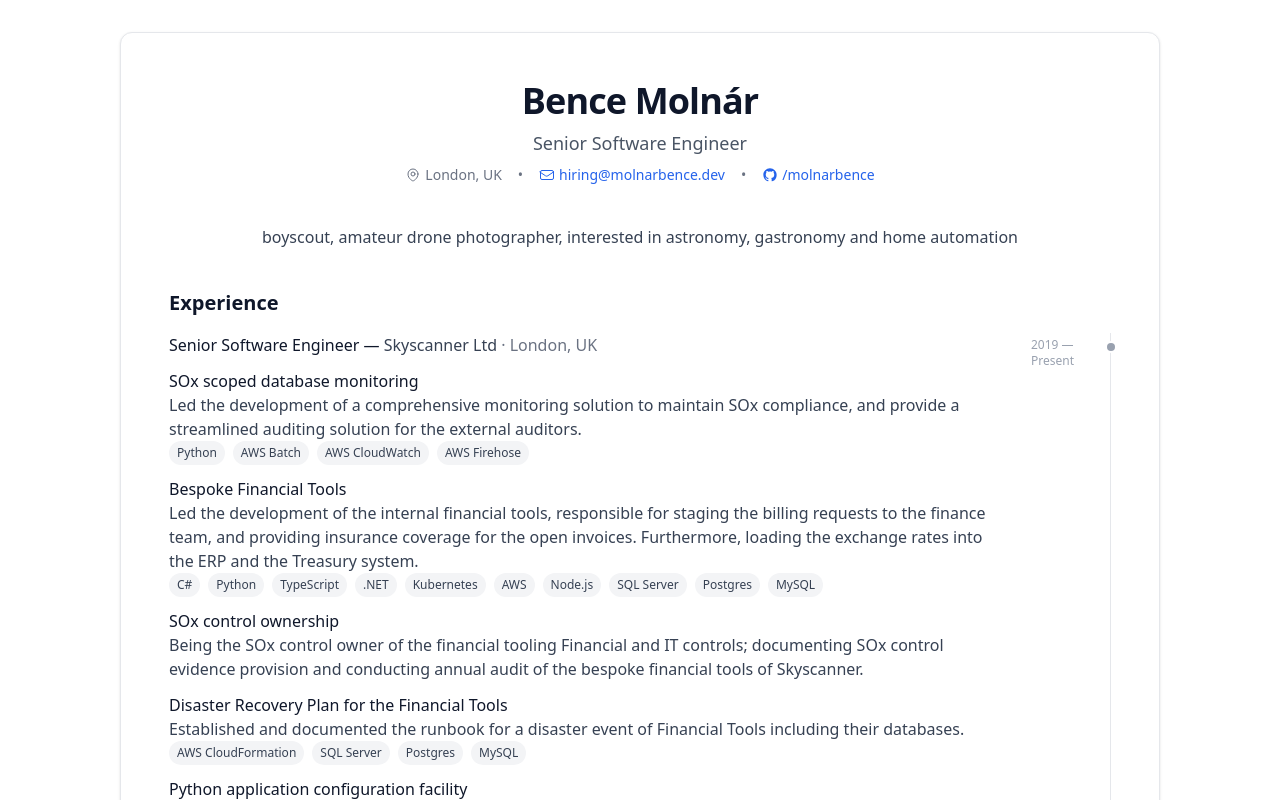
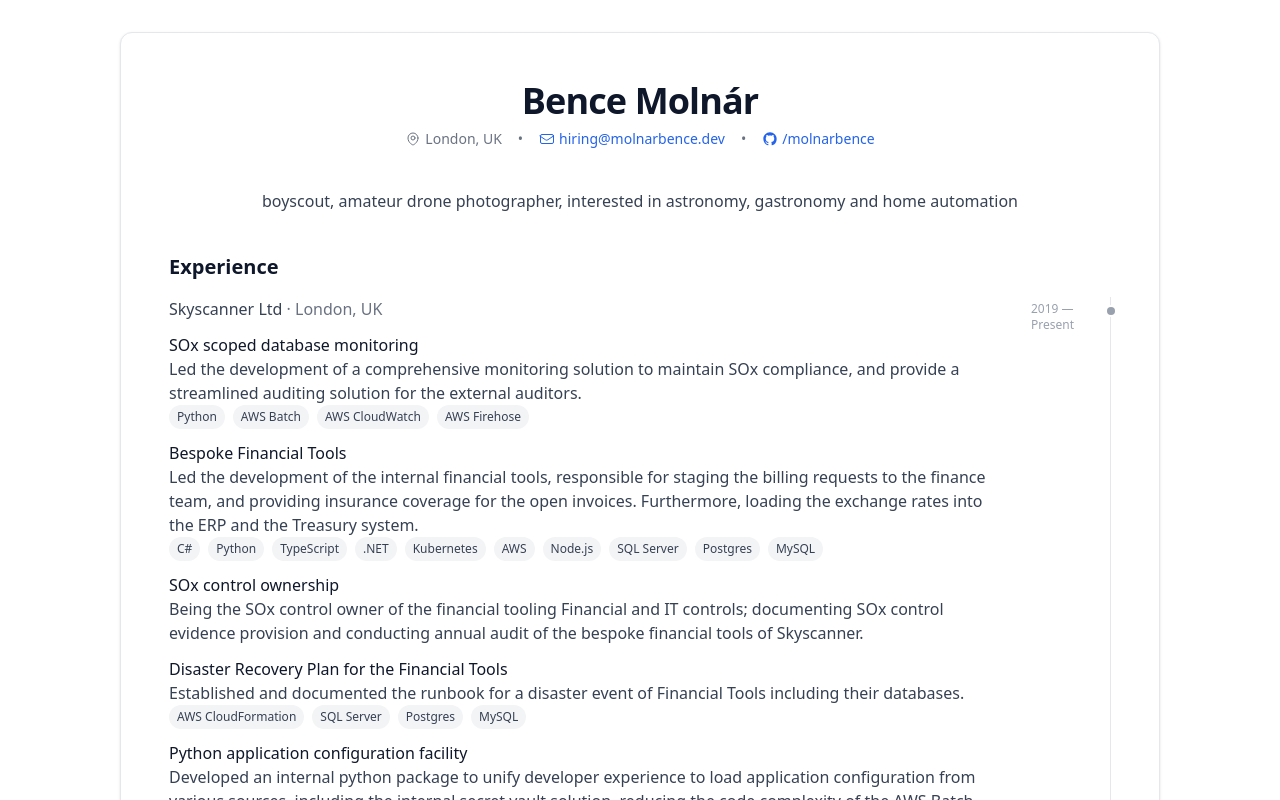
Before and after one commit to molnarbence/stornoway, a Nuxt app: page / in a window 1280 px wide. Shown: the top 800 px of the page. Built offline with nearby package versions, Linux system fonts and the light colour scheme.

Commit message:
Remove role titles from personal information and experience sections

```diff
--- a/app/pages/index.vue
+++ b/app/pages/index.vue
@@ -1,7 +1,6 @@
 <script setup lang="ts">
 // Future: replace placeholders with real content or CMS-driven data
 const name = 'Bence Molnár';
-const role = 'Senior Software Engineer';
 const location = 'London, UK';
 const email = 'hiring@molnarbence.dev';
 const github = { handle: 'molnarbence', url: 'https://github.com/molnarbence' };
@@ -12,7 +11,6 @@ const skills = ['.NET (C#)', 'Python', 'Node.js', 'Apache Spark', 'AWS', 'GitHub
 const experiences = [
   {
     company: 'Skyscanner Ltd',
-    title: 'Senior Software Engineer',
     period: '2019 — Present',
     location: 'London, UK',
     projects: [
@@ -51,7 +49,6 @@ const experiences = [
   },
   {
     company: 'Mimecast',
-    title: 'Senior Software Engineer',
     period: '2017 — 2019',
     location: 'London, UK',
     projects: [
@@ -65,7 +62,6 @@ const experiences = [
   },
   {
     company: 'Agoda',
-    title: 'Senior Software Engineer',
     period: '2014 — 2017',
     location: 'Bangkok, Thailand',
     projects: [
@@ -92,7 +88,6 @@ const experiences = [
   },
   {
     company: 'NK Services',
-    title: 'Software Engineer',
     period: '2010 — 2014',
     location: 'Budapest, Hungary',
     projects: [
@@ -120,7 +115,6 @@ const education = [
     <!-- Header -->
     <header class="text-center space-y-2">
       <h1 class="text-3xl sm:text-4xl font-bold tracking-tight">{{ name }}</h1>
-      <p class="text-lg text-gray-600 dark:text-gray-300">{{ role }}</p>
       <div class="text-sm text-gray-500 dark:text-gray-400 flex flex-wrap gap-x-4 gap-y-1 justify-center">
         <span class="inline-flex items-center gap-1">
           <svg
@@ -208,7 +202,6 @@ const education = [
           <div class="space-y-3">
             <div class="flex flex-col sm:flex-row sm:items-baseline sm:justify-between gap-1">
               <div class="font-medium">
-                {{ exp.title }} —
                 <span class="text-gray-700 dark:text-gray-200">{{ exp.company }}</span>
                 <span class="text-gray-500 dark:text-gray-400"> · {{ exp.location }}</span>
               </div>
```
